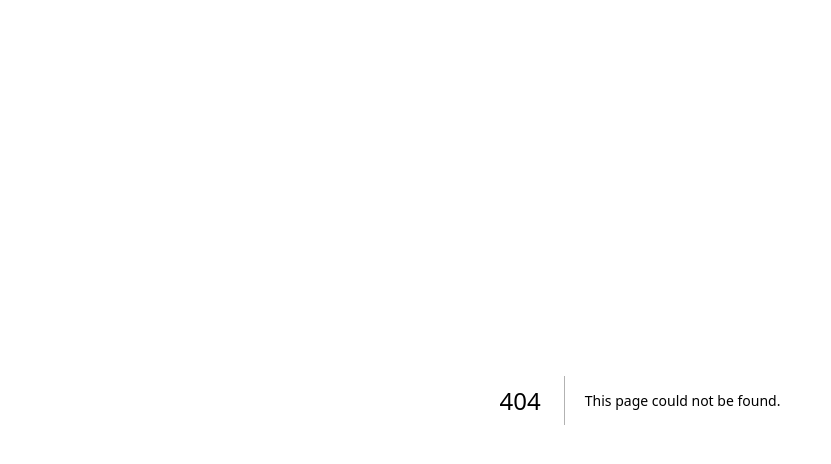
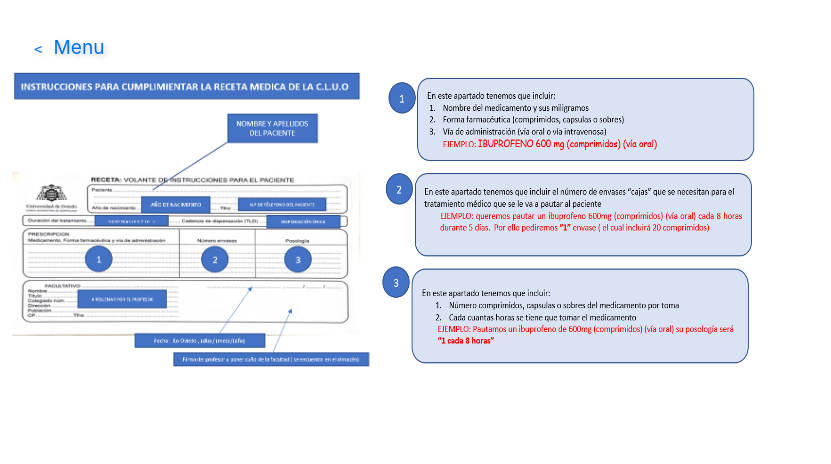
Before and after one commit to albaaparicio12/iDentus2.0, a Next.js app in the folder identus/: page /receta in a window 1280 px wide. Before the commit this address had no page. Shown: the top 464 px of the page, without its empty margins (0-831 px from the left). Built offline with nearby package versions, Linux system fonts and the light colour scheme.

Commit message:
Added receta medica

```diff
--- a/identus/pages/menu.js
+++ b/identus/pages/menu.js
@@ -28,7 +28,7 @@ export default function Home() {
                     <Link href="/menu"><button> <Icon.JournalMedical name='icon' />Protocolos </button></Link>
                 </div>
                 <div className={styles.menuButtons}>
-                    <Link href="/menu"><button> <Icon.Hospital name='icon' />Receta médica </button></Link>
+                    <Link href="/receta"><button> <Icon.Hospital name='icon' />Receta médica </button></Link>
                 </div>
                 <div className={styles.menuButtons}>
                     <Link href="/menu"><button> <Icon.Cart2 name='icon' />Casas comerciales </button></Link>
--- /dev/null
+++ b/identus/pages/receta.js
@@ -0,0 +1,25 @@
+import Image from 'next/image'
+import styles from '../styles/Home.module.css';
+import Head from 'next/head';
+
+
+export default function Home() {
+
+    return (
+        <div className={styles.container}>
+            <Head>
+                <meta charset="utf-8" />
+                <meta name="viewport" content="width=device-width, initial-scale=1" />
+                <title>iDentus</title>
+                <link rel="icon" href="/favicon.ico" />
+            </Head>
+            <main>
+                <a className={styles.button_back} href="/menu">&#65124; Menu</a>
+                <div className={styles.receta_medica}>
+                    <Image src="/receta_medica.png" alt="Formulario receta médica" width={380} height={300} />
+                    <Image src="/receta_medica2.png" alt="Instrucciones" width={380} height={300} />
+                </div>
+            </main>
+        </div>
+    )
+}
--- a/identus/styles/Home.module.css
+++ b/identus/styles/Home.module.css
@@ -280,3 +280,13 @@
   font-size: 20px;
   padding: 0 10px;
 }
+
+.receta_medica {
+  margin-top: 50px;
+  position: absolute;
+  top: 70px;
+  left: 0;
+  right: 0;
+  margin: auto;
+  content: " ";
+}
```
Also changed, not shown: identus/public/receta_medica.png (added), identus/public/receta_medica2.png (added).
